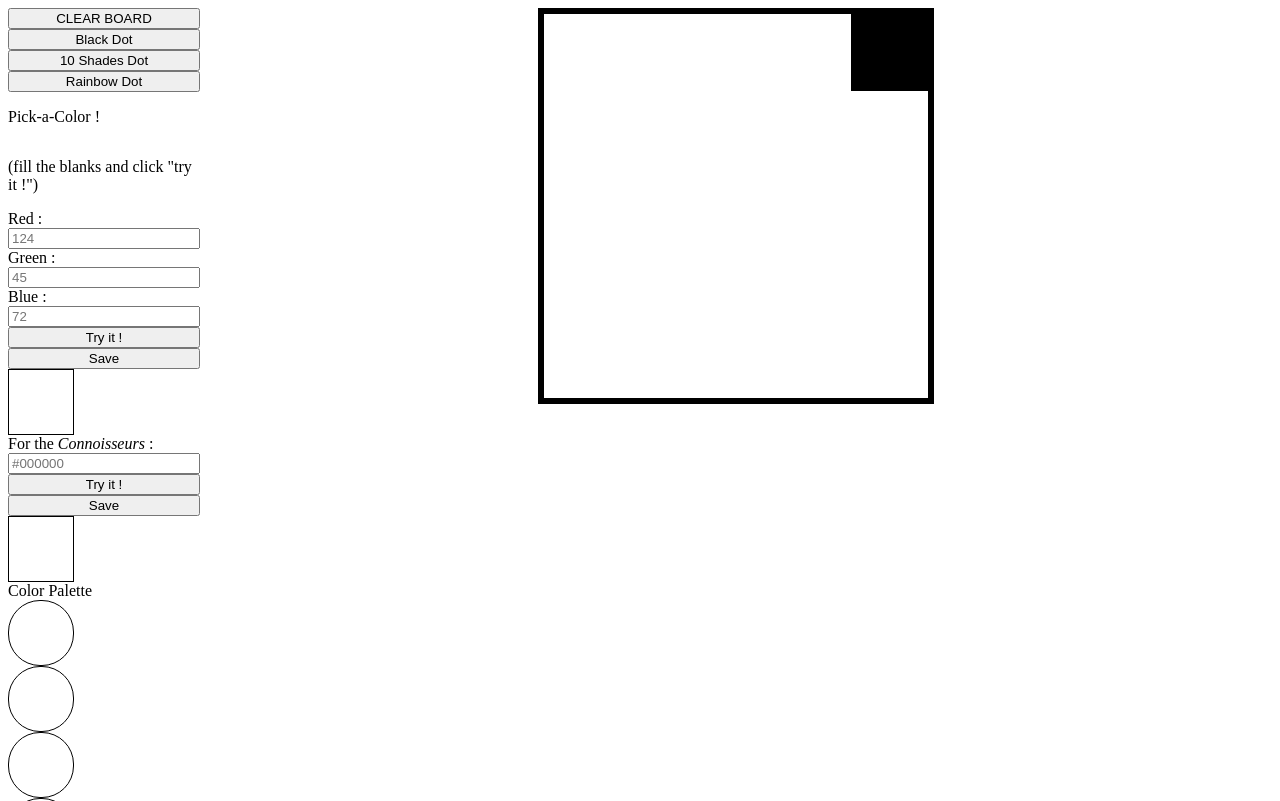
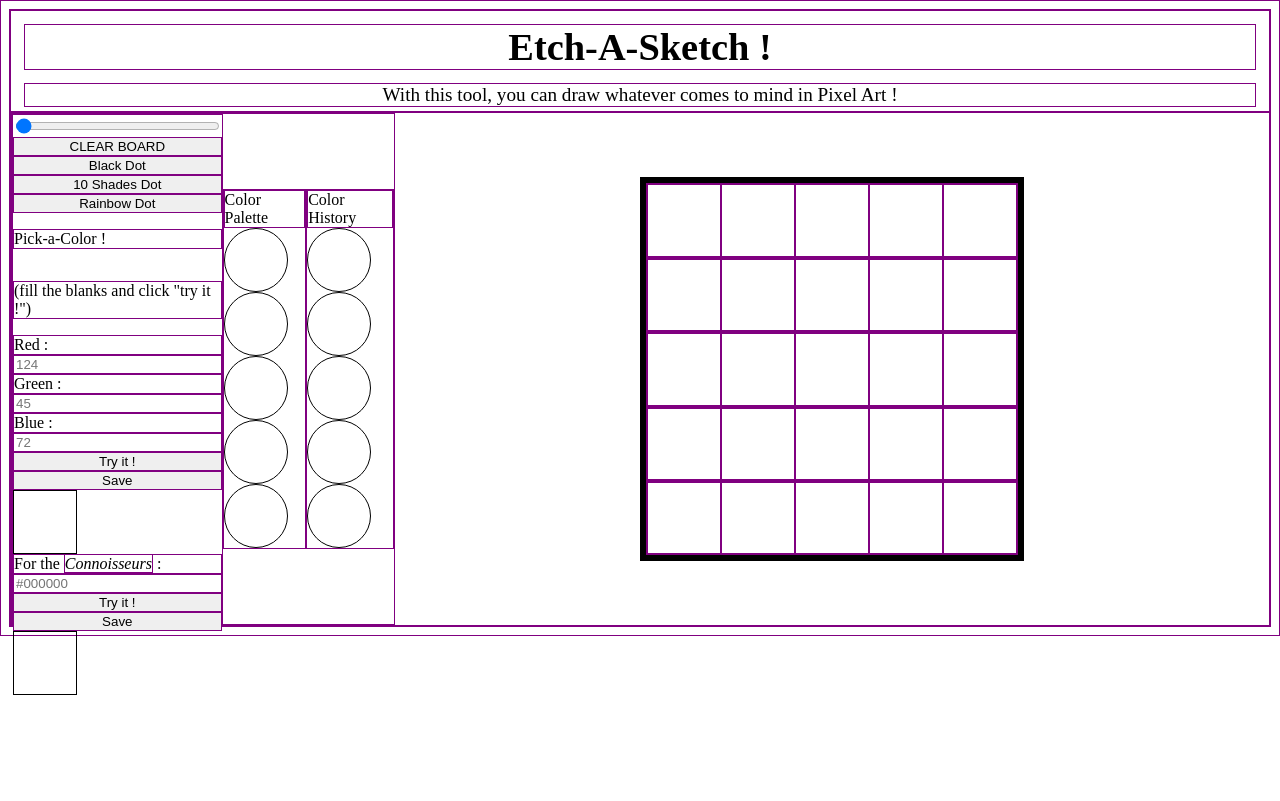
Before and after one commit to Papy-La-Taupe/etch-a-sketch, a plain HTML site: page index.html in a window 1280 px wide. Shown: the top 801 px of the page. Drawn offline with Linux system fonts and the light colour scheme.

Commit message:
add shader functionnality (wich is finally working) and basic CSS organisation

```diff
--- a/index.html
+++ b/index.html
@@ -8,8 +8,14 @@
     <link rel="stylesheet" href="styles.css">
   </head>
   <body>
-    <div id="CentralScreen">
+    <div id="TitleDisplay">
+      <h1 id="Title">Etch-A-Sketch !</h1>
+      <p id="Concept">With this tool, you can draw whatever comes to mind in Pixel Art !</p>
+    </div>
+    <div id="CentralAxis">
       <div id="LeftMenu">
+        <div id="ButtonsMenu">
+          <input type="range" id="gridSize" name="gridSize" min="5" max="100" value="5" step="5" onchange="change();">
           <button id="ColorClear">CLEAR BOARD</button>
           <button id="ColorBlack">Black Dot</button>
           <button id="ColorShade">10 Shades Dot</button>
@@ -31,27 +37,31 @@
           <button id="HexSampleTest">Try it !</button>
           <button id="HexStoreData">Save</button>
           <div id="HexSampleColor" class="SampleColor HexSampleColor" ></div>
+        </div>
 
+        <div id="PaletteMenu">
           <div id="ColorPalette">Color Palette</div>
           <div id="ColorPalette1" class="MemorizedSampleColor ColorPaletteSample"></div>
           <div id="ColorPalette2" class="MemorizedSampleColor ColorPaletteSample"></div>
           <div id="ColorPalette3" class="MemorizedSampleColor ColorPaletteSample"></div>
           <div id="ColorPalette4" class="MemorizedSampleColor ColorPaletteSample"></div>
           <div id="ColorPalette5" class="MemorizedSampleColor ColorPaletteSample"></div>
-
+        </div>
+        <div id="HistoryMenu">
           <div id="ColorHistory">Color History</div>
           <div id="ColorHistory1" class="MemorizedSampleColor"></div>
           <div id="ColorHistory2" class="MemorizedSampleColor"></div>
           <div id="ColorHistory3" class="MemorizedSampleColor"></div>
           <div id="ColorHistory4" class="MemorizedSampleColor"></div>
           <div id="ColorHistory5" class="MemorizedSampleColor"></div>
+        </div>
 
 
-        <input type="range" id="gridSize" name="gridSize" min="5" max="100" value="5" step="5" onchange="change();">
       </div>
       <div class="SketchBoxContainer"></div>
     </div>
 
+
     <script src="javascript.js"></script>
   </body>
 </html>
--- a/javascript.js
+++ b/javascript.js
@@ -44,6 +44,26 @@ function blackBoxColor(data){
     let boxNumber = boxClassesInString.split(/\D/g).filter(Number).toString();
     const boxToColor = document.querySelector(`.SketchCaseNumber${boxNumber}`);
     boxToColor.setAttribute("style", "background-color: black;");
+};
+
+    //color the case in shades
+
+function shadeBoxColor(data) {
+    const boxClassesInString = data.target.className;
+    let boxNumber = boxClassesInString.split(/\D/g).filter(Number).toString();
+    const boxToColor = document.querySelector(`.SketchCaseNumber${boxNumber}`);
+    const computedStyle = window.getComputedStyle(boxToColor);
+    const shader = computedStyle.getPropertyValue("opacity");
+    const numberisation = parseFloat(shader);
+    const realFuckingNumber = numberisation+0.1;
+    boxToColor.removeAttribute("style");
+    if (numberisation === 0.9) {
+        boxToColor.setAttribute("style", "background-color: rgb(0,0,0); opacity: 1;");
+    } else if (numberisation < 0.9) {
+        boxToColor.setAttribute("style", `background-color: rgb(0,0,0); opacity: ${realFuckingNumber.toFixed(1)};`);
+    } else if (numberisation > 0.9) {
+        boxToColor.setAttribute("style", "background-color: rgb(0,0,0); opacity: 0.1;");
+    };
 };
 
     //color with my own color
@@ -199,6 +219,21 @@ document.addEventListener("click", function(e){
         });
         document.addEventListener("mouseup",function(e){colorControl= 0; console.log(colorModePicker);});
     }
+
+    //color in shades
+
+    else if(colorModePicker == "ColorShade"){
+        document.addEventListener("mousedown", function(e){shadeBoxColor(e);colorControl=1});
+        document.addEventListener("mouseover", function(e){
+            if(colorControl > 0){
+                shadeBoxColor(e);
+            };
+        });
+        document.addEventListener("mouseup",function(e){colorControl= 0; console.log(colorModePicker);});
+    }
+
+
+
     //color in rainbow Mode
 
     else if(colorModePicker == "ColorRainbow"){
--- a/styles.css
+++ b/styles.css
@@ -1,3 +1,15 @@
+*{
+    border:solid purple 1px;
+
+}
+
+html {
+    box-sizing: border-box;
+  }
+  *, *:before, *:after {
+    box-sizing: inherit;
+  }
+
 .SketchBoxContainer{
     display:flex;
     flex-direction: column;
@@ -16,10 +28,6 @@
     flex-grow: 1;
 }
 
-.SketchCaseNumber5{
-    background-color: black;
-}
-
 .SampleColor{
     max-width:5vw;
     min-height: 5vw;
@@ -33,14 +41,51 @@
     border-radius: 2.5vw;
 }
 
-#CentralScreen{
-    display: flex;
+#TitleDisplay{
+
+    height: 8vw;
+
+}
+
+#Title{
+    font-size : 3vw;
+    margin: 1vw;
+    text-align: center;
+}
+
+#Concept{
+    font-size: 1.5vw;
+    margin:1vw;
+    margin-top: 0vw;
+    text-align: center;
+
+}
+
+
+#CentralAxis{
+    display:flex;
+    flex-direction: row;
+    align-items: center;
 }
 
 #LeftMenu{
     display:flex;
+    flex-direction: row;
+    justify-content: space-between;
+    width: 30vw;
+    height: 40vw;
+}
+
+#ButtonsMenu{
+    display: flex;
     flex-direction: column;
-    justify-content: space-between;
-    width: 15vw;
-    height: 30vw;
+    justify-content: space-around;
 }
+
+#PaletteMenu{
+    align-self: center;
+}
+
+#HistoryMenu{
+    align-self: center;
+}
```
Lines whose indentation alone changed are shown as unchanged.
